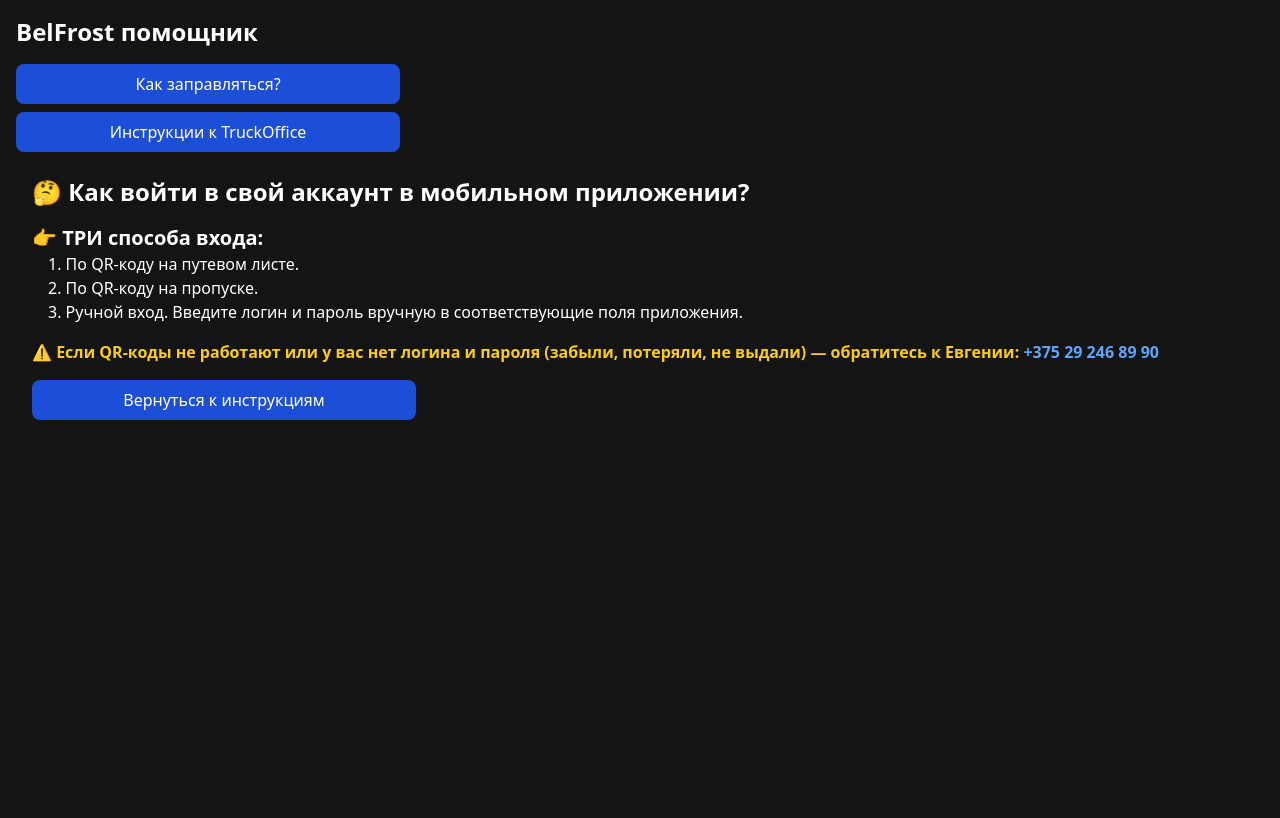
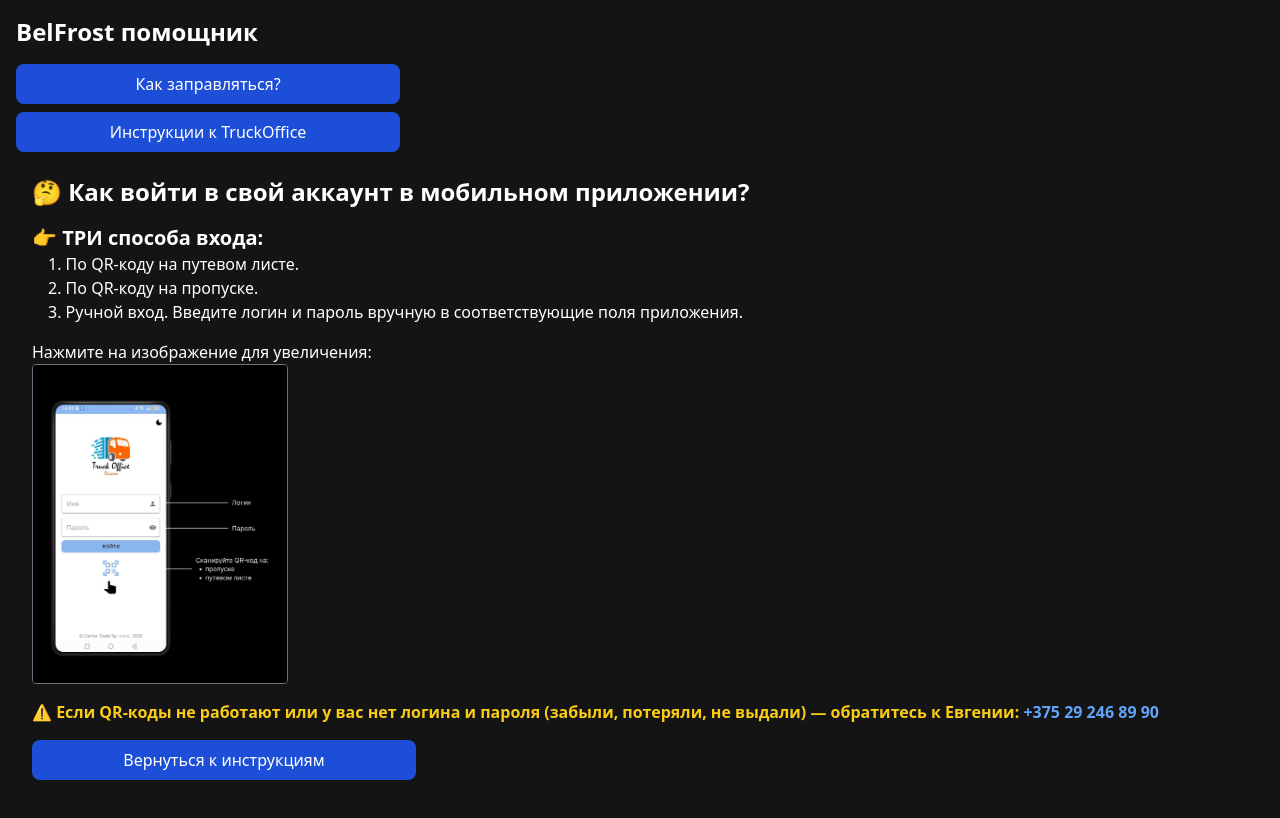
Before and after one commit to ew-mhlnk/bf-helper, a React (Create React App) app in the folder frontend/: page /manual/login-password in a window 1280 px wide. Shown: the top 818 px of the page. Built offline with nearby package versions, Linux system fonts and the light colour scheme.

Commit message:
Added 2.png image with enlargement to LoginPasswordPage

```diff
--- a/frontend/src/manual/LoginPasswordPage.tsx
+++ b/frontend/src/manual/LoginPasswordPage.tsx
@@ -1,7 +1,17 @@
-import React from 'react';
+import React, { useState } from 'react';
 import { Link } from 'react-router-dom';
 
 const LoginPasswordPage: React.FC = () => {
+  const [isImageEnlarged, setIsImageEnlarged] = useState(false);
+
+  const handleImageClick = () => {
+    setIsImageEnlarged(true);
+  };
+
+  const handleCloseImage = () => {
+    setIsImageEnlarged(false);
+  };
+
   return (
     <div className="bg-[#141414] min-h-screen text-white p-4">
       <h1 className="text-2xl font-bold mb-4">🤔 Как войти в свой аккаунт в мобильном приложении?</h1>
@@ -11,6 +21,27 @@
         <li>По QR-коду на пропуске.</li>
         <li>Ручной вход. Введите логин и пароль вручную в соответствующие поля приложения.</li>
       </ol>
+      <div className="mb-4">
+        <p>Нажмите на изображение для увеличения:</p>
+        <img
+          src="/photo/2.png" // Путь к изображению
+          alt="Инструкция по входу"
+          className="w-64 h-auto cursor-pointer border border-gray-500 rounded"
+          onClick={handleImageClick}
+        />
+        {isImageEnlarged && (
+          <div
+            className="fixed inset-0 bg-black bg-opacity-75 flex items-center justify-center z-50"
+            onClick={handleCloseImage}
+          >
+            <img
+              src="/photo/2.png"
+              alt="Инструкция по входу (увеличено)"
+              className="max-w-full max-h-full"
+            />
+          </div>
+        )}
+      </div>
       <p className="text-yellow-400 font-semibold mb-2">⚠️ Если QR-коды не работают или у вас нет логина и пароля (забыли, потеряли, не выдали) — обратитесь к Евгении: <a href="tel:+375292468990" className="text-blue-400 hover:underline">+375 29 246 89 90</a></p>
       <Link
         to="/manual"
```
Also changed, not shown: frontend/public/photo/2.png (added).
